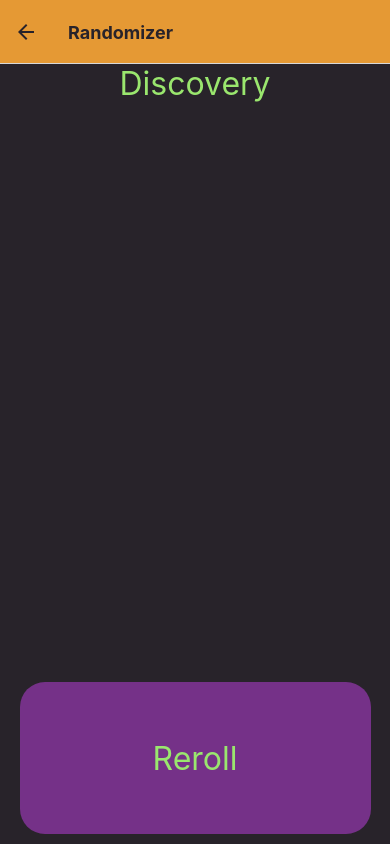
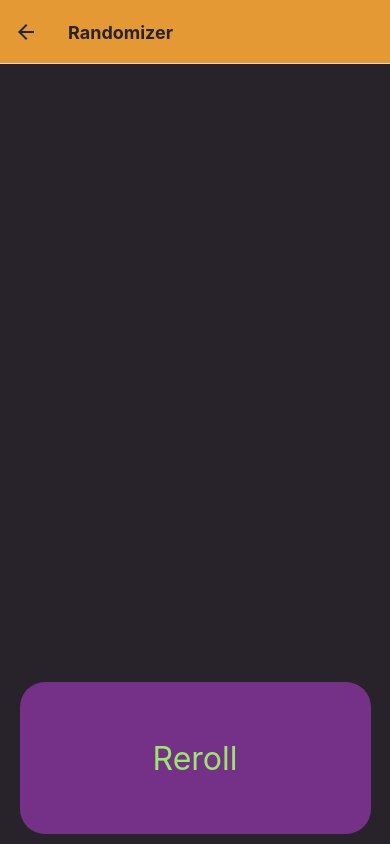
Before and after one commit to 4850-01-Senior-Project/Choose-a-Booze, a React Native app in the folder client/: screen /Randomizer in a window 390 px wide. Built offline with nearby package versions, Linux system fonts and the light colour scheme.

Commit message:
Small Changes & Adding Data to Randomizer

```diff
--- a/client/controllers/getData.js
+++ b/client/controllers/getData.js
@@ -5,8 +5,6 @@ export const getAllDrinkDataByLiquorType = async (liquor_type) => {
     const response = await fetch(url)
     return await response.json();
 }
-
-
 
 export const filterDrinksByIngredientsOR = async (filters, dontwants) => {
 
--- a/client/ui/components/RandomizerComponents.js
+++ b/client/ui/components/RandomizerComponents.js
@@ -7,16 +7,17 @@ import { styles, colors } from '../assets/Style.js';
 export const Discovery = ({ drink }) => {
 	return (
 		<View style={{ flex: 4 }}>
-			<Text style={styles.h1}>Discovery</Text>
+			<Text style={styles.h1}>{drink}</Text>
 		</View >
 	);
 }
 
 // --------------------------------------------------
 
-export const Reroll = () => {
+export const Reroll = ({ press }) => {
 	return (
 		<Pressable
+			onPress={press}
 			style={({ pressed }) => [
 				{
 					backgroundColor: pressed ? colors.orange : colors.purple
--- a/client/ui/screens/Randomizer.js
+++ b/client/ui/screens/Randomizer.js
@@ -1,4 +1,5 @@
 import { useContext, useEffect, useState } from 'react';
+import getAllDrinkDataByLiquorType from '../../controllers/getData';
 import { Text, View } from 'react-native';
 import { styles, colors } from '../assets/Style';
 import { Discovery, Reroll } from '../components/RandomizerComponents';
@@ -6,7 +7,8 @@ import { Discovery, Reroll } from '../components/RandomizerComponents';
 // --------------------------------------------------
 
 export default function Randomizer() {
-  const [drink, setDrink] = useState('Whiskey')
+  //console.log(getAllDrinkDataByLiquorType('Bourbon'));
+  const [drink, setDrink] = useState(null);
 
   return (
     <View style={{ flex: 1, backgroundColor: colors.black }}>
--- a/client/ui/screens/SurveyScreen.js
+++ b/client/ui/screens/SurveyScreen.js
@@ -64,7 +64,7 @@ export default function SurveyScreen() {
   console.log(tagDrinkIds);
 
   return (
-    <View style={{ backgroundColor: colors.black }}>
+    <View style={{ flex: 1, backgroundColor: colors.black }}>
       <ImageBackground style={{ flex: 1, backgroundColor: colors.black }} source={require('../assets/logo.jpg')} imageStyle={{ opacity: 0.1 }} >
         <DisplayResult tagList={cravings} usualDrinkChoice={theUsual} liquorChoice={liquorMood} dontwants={dontwantFilters} />
         <ScrollView style={{ zIndex: 100, padding: '5%' }} key={"surveyscreenscroll"} contentContainerStyle={{ flexGrow: 1 }} horizontal={false} >
@@ -77,6 +77,7 @@ export default function SurveyScreen() {
           <SurveyQuestion key={"dontwantsquestion"} item={`Question 4: ${surveyQuestions[3]}`} />
           <Dropdown key={"dontwantsdropdown"} items={dontwants} setValue={setDontWants} value={dontwantFilters} id={"dontwants"} />
         </ScrollView>
+        <Submit />
       </ImageBackground>
     </View>
   );
```
